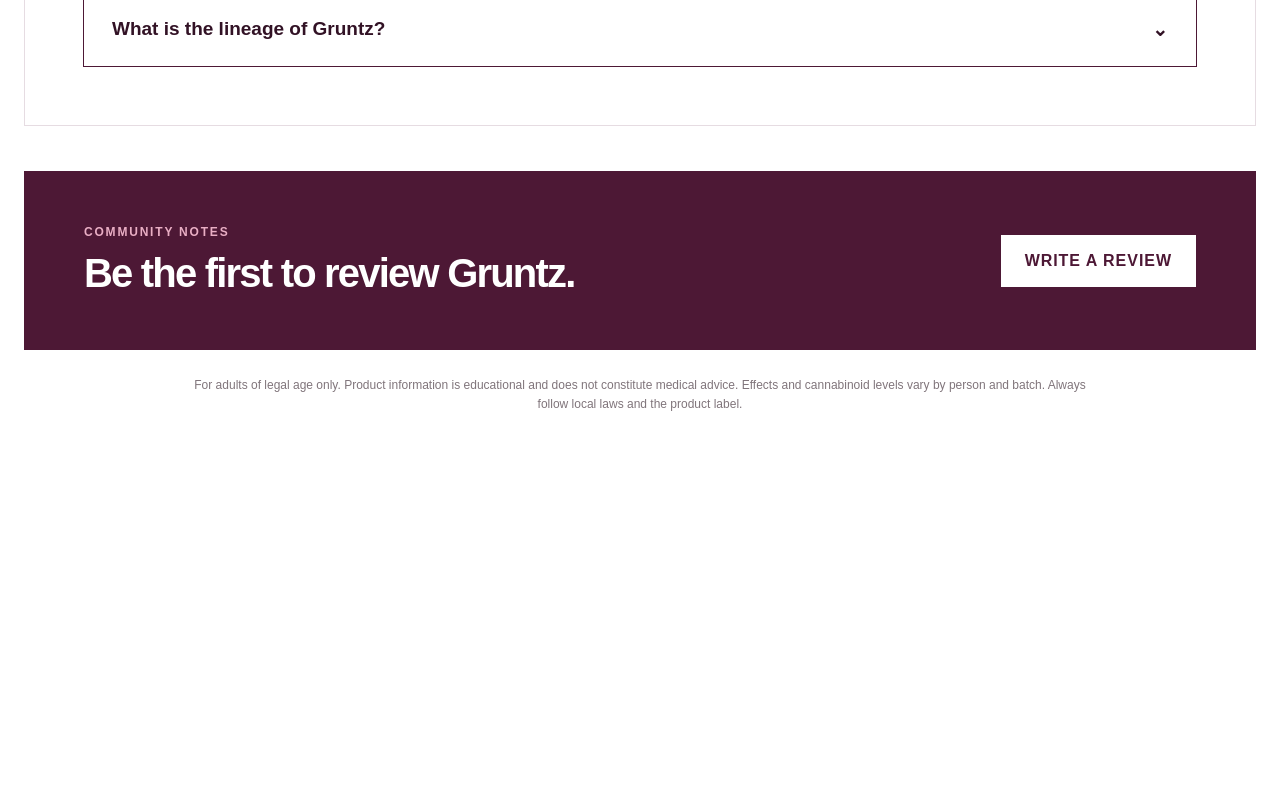
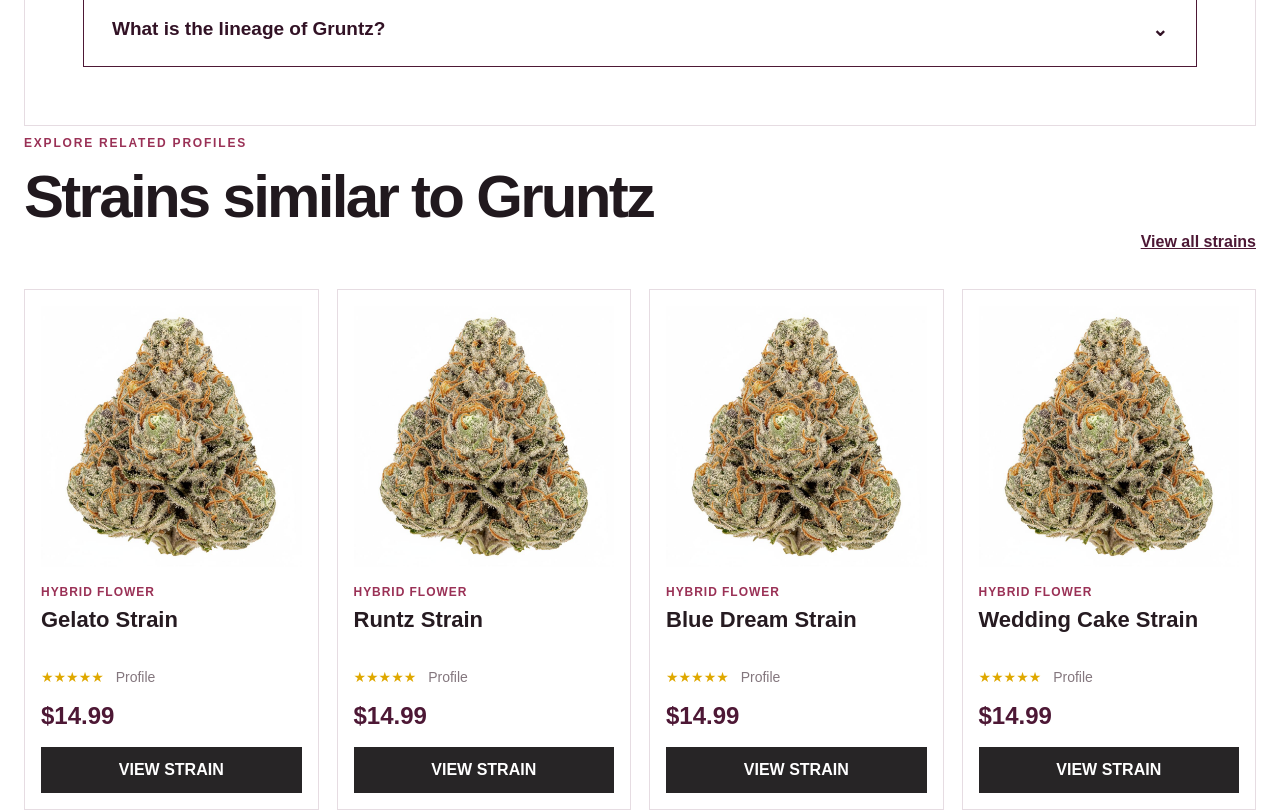
Before and after one commit to KTG1/strains, a Next.js app: page /strains/hybrid/gruntz in a window 1280 px wide. Shown: the part 1840-2652 px from the top of the page. Before the commit the page ends 2345 px from the top, so only its background shows below. Built offline with nearby package versions, Linux system fonts and the light colour scheme.

Commit message:
Add related links to Gruntz page

```diff
--- a/app/strains/hybrid/gruntz/page.js
+++ b/app/strains/hybrid/gruntz/page.js
@@ -3,6 +3,7 @@
 import styles from "./product.module.css";
 import StrainTabs from "./StrainTabs";
 import ProductInfoTabs from "./ProductInfoTabs";
+import SimilarStrains from "./SimilarStrains";
 import { getStrain } from "../../strainData";
 
 const product = {...getStrain("hybrid", "gruntz"), shortName: "Gruntz", lineage: "Gelato × Zkittlez", similar: ["Gelato", "Zkittlez", "Runtz"], summary: "A fruit-forward hybrid with a candy-sweet aroma, balanced character, and an easygoing finish.", flowering: "9–10 weeks"};
@@ -61,7 +62,8 @@
           </div>
         </section>
 
-            <ProductInfoTabs product={product} />
+        <ProductInfoTabs product={product} />
+        <SimilarStrains product={product} />
 
         <section id="reviews" className={styles.reviewBlock}>
           <div><p className={styles.kicker}>Community notes</p><h2>Be the first to review Gruntz.</h2></div>
```
